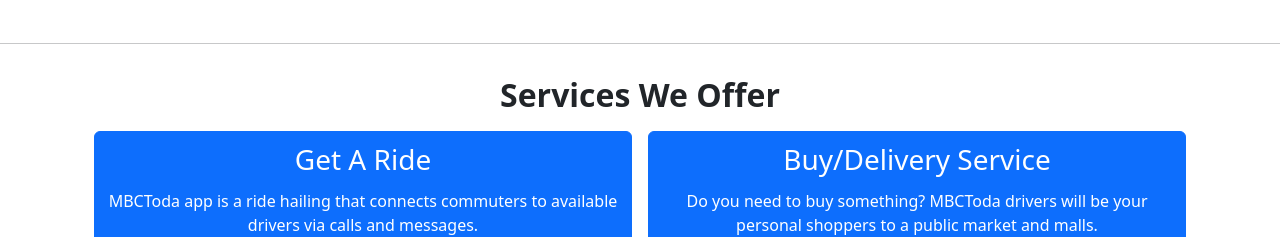
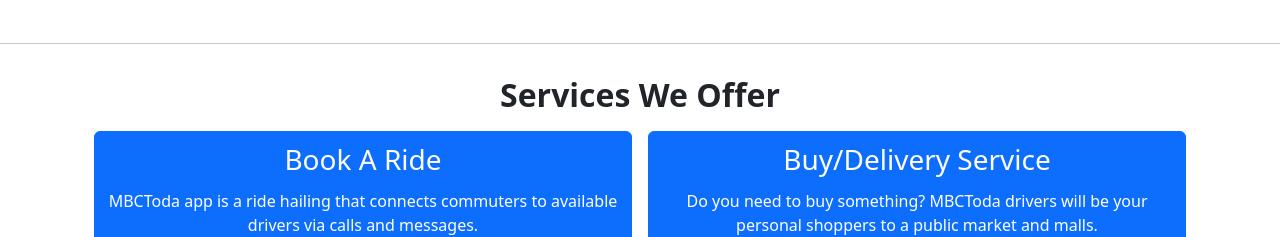
Before and after one commit to alaska25/mbctoda, a React (Create React App) app: page / in a window 1280 px wide. Shown: the part 1480-1717 px from the top of the page. Built offline with nearby package versions, Linux system fonts and the light colour scheme; no server answers; a web font is replaced by a local one.

Commit message:
updated code

```diff
--- a/src/pages/Services.js
+++ b/src/pages/Services.js
@@ -8,7 +8,7 @@
 			<h2 className="text-center fw-bold">Services We Offer</h2>
 			<div className="d-flex align-items-center justify-content-center">
 			         <Button as={Link} to="/MemberList" eventKey="/MemberList" className="m-2 w-100 h-30 b-size">
-			         <h3>Get A Ride</h3>
+			         <h3>Book A Ride</h3>
 			         <p>MBCToda app is a ride hailing that connects commuters to available drivers via calls and messages.</p>
 			         </Button>
 			         <Button as={Link} to="/MemberList" eventKey="/MemberList" className="m-2 w-100 h-30">
```
